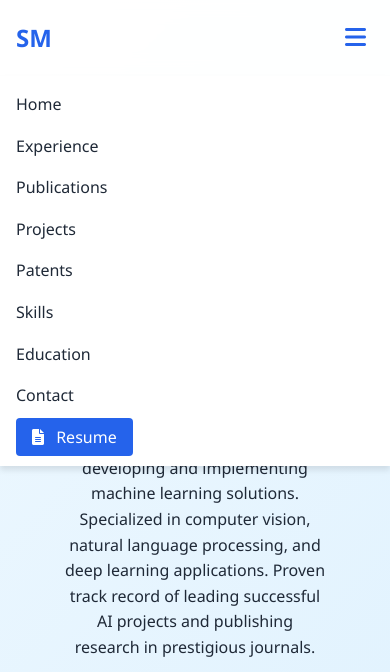
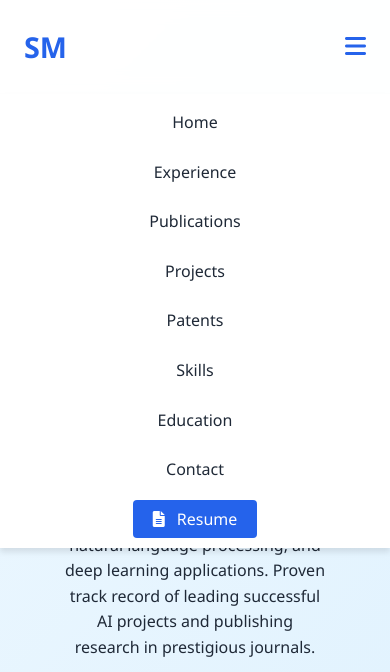
Before and after one commit to bhugraassociates20/sparsh-portfolio, a plain HTML site: page index.html in a window 390 px wide. Both pictures are taken after a click on the button "Toggle menu". Shown: the top 672 px of the page. Drawn offline with nearby package versions, Linux system fonts and the light colour scheme; no server answers.

Commit message:
Update styles.css

```diff
--- a/styles.css
+++ b/styles.css
@@ -29,52 +29,95 @@ body {
     backdrop-filter: blur(10px);
     z-index: 1000;
     box-shadow: 0 2px 10px rgba(0, 0, 0, 0.1);
+    padding: 0.5rem 0;
 }
 
 .nav-content {
-    max-width: 1200px;
+    max-width: 1400px;
     margin: 0 auto;
-    padding: 1rem;
+    padding: 0.5rem 2rem;
     display: flex;
     justify-content: space-between;
     align-items: center;
 }
 
 .logo {
-    font-size: 1.5rem;
+    font-size: 1.8rem;
     font-weight: bold;
     color: var(--primary-color);
+    padding: 0.5rem;
+    flex: 0 0 auto;
 }
 
 .nav-links {
     display: flex;
-    gap: 1.5rem;
+    gap: 3rem;
     list-style: none;
+    align-items: center;
+    justify-content: center;
+    flex: 1;
+    margin: 0 2rem;
 }
 
 .nav-links a {
     text-decoration: none;
     color: var(--text-color);
     font-weight: 500;
-    transition: color 0.3s ease;
+    transition: all 0.3s ease;
+    padding: 0.5rem;
+    position: relative;
+    font-size: 1rem;
+    white-space: nowrap;
 }
 
 .nav-links a:hover {
     color: var(--primary-color);
 }
 
+.nav-links a::after {
+    content: '';
+    position: absolute;
+    width: 0;
+    height: 2px;
+    bottom: 0;
+    left: 50%;
+    background-color: var(--primary-color);
+    transition: all 0.3s ease;
+    transform: translateX(-50%);
+}
+
+.nav-links a:hover::after {
+    width: 100%;
+}
+
 .resume-link {
     background: var(--primary-color);
     color: white !important;
-    padding: 0.5rem 1rem;
+    padding: 0.5rem 1.2rem !important;
     border-radius: 4px;
     transition: all 0.3s ease;
+    margin-left: auto;
+    flex: 0 0 auto;
 }
 
 .resume-link:hover {
     background: var(--secondary-color);
     color: white !important;
     transform: translateY(-2px);
+    box-shadow: 0 4px 6px rgba(37, 99, 235, 0.2);
+}
+
+.resume-link::after {
+    display: none;
+}
+
+/* Active link styling */
+.nav-links a.active {
+    color: var(--primary-color);
+}
+
+.nav-links a.active::after {
+    width: 100%;
 }
 
 .resume-link i {
@@ -687,24 +730,27 @@ footer {
 }
 
 /* Responsive Design */
-@media (max-width: 1024px) {
-    .publications-grid,
-    .project-grid,
-    .skills-grid {
-        grid-template-columns: repeat(auto-fit, minmax(300px, 1fr));
-        padding: 0 1rem;
+@media (max-width: 1200px) {
+    .nav-links {
+        gap: 2rem;
+    }
+}
+
+@media (max-width: 992px) {
+    .nav-links {
+        gap: 1.5rem;
     }
 
-    .timeline-content {
-        width: 80%;
-    }
-
-    .section-title {
-        font-size: 2rem;
+    .nav-links a {
+        font-size: 0.95rem;
     }
 }
 
 @media (max-width: 768px) {
+    .nav-content {
+        padding: 0.5rem 1rem;
+    }
+
     .mobile-menu-btn {
         display: block;
     }
@@ -719,11 +765,25 @@ footer {
         padding: 1rem;
         box-shadow: 0 4px 6px rgba(0, 0, 0, 0.1);
         flex-direction: column;
-        gap: 1rem;
+        gap: 1.5rem;
+        margin: 0;
     }
 
     .nav-links.active {
         display: flex;
+    }
+
+    .nav-links a {
+        padding: 0.5rem 1rem;
+        width: 100%;
+        text-align: center;
+        font-size: 1rem;
+    }
+
+    .resume-link {
+        margin: 0.5rem 0;
+        width: 100%;
+        text-align: center;
     }
 
     .hero-content {
```
